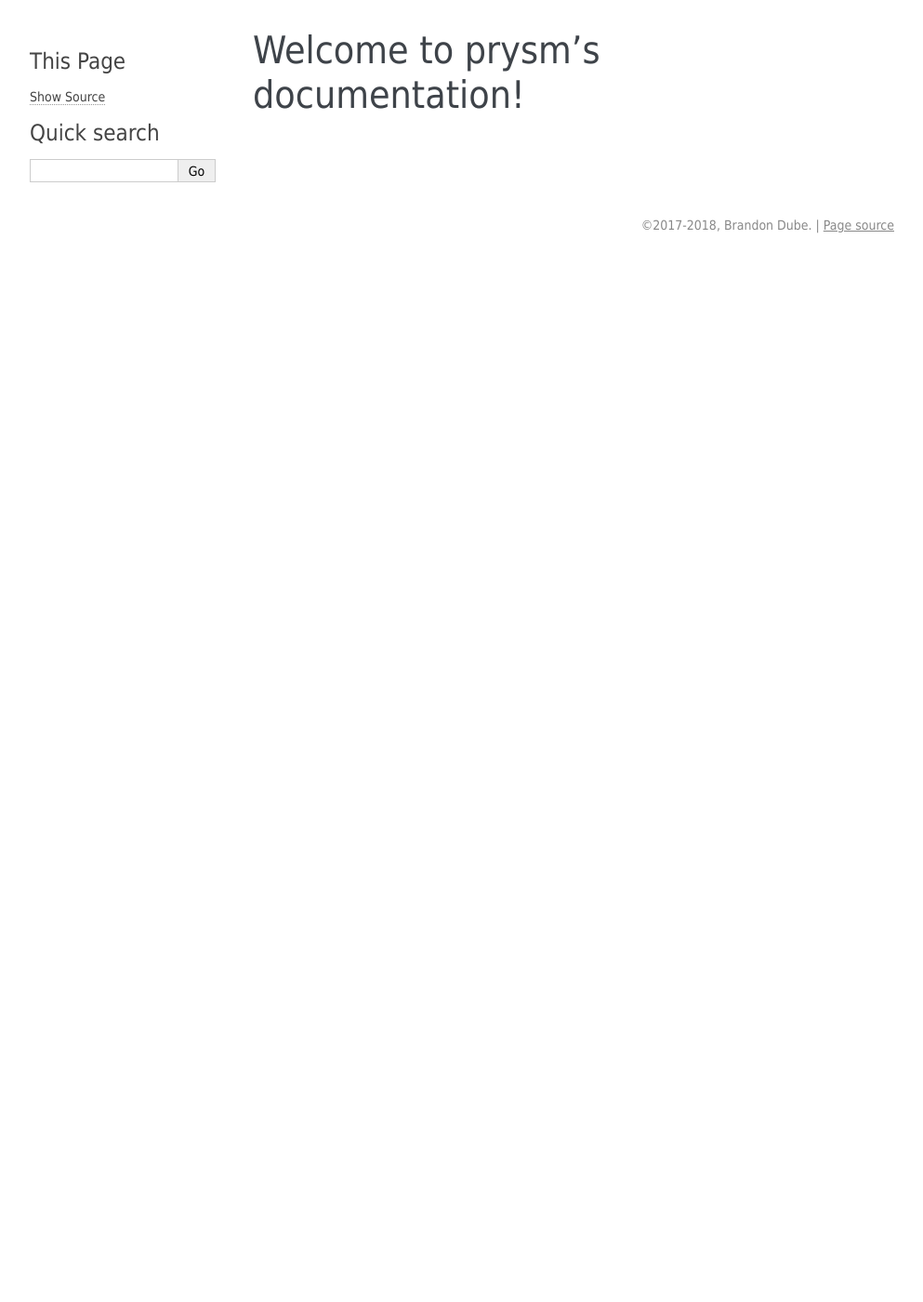
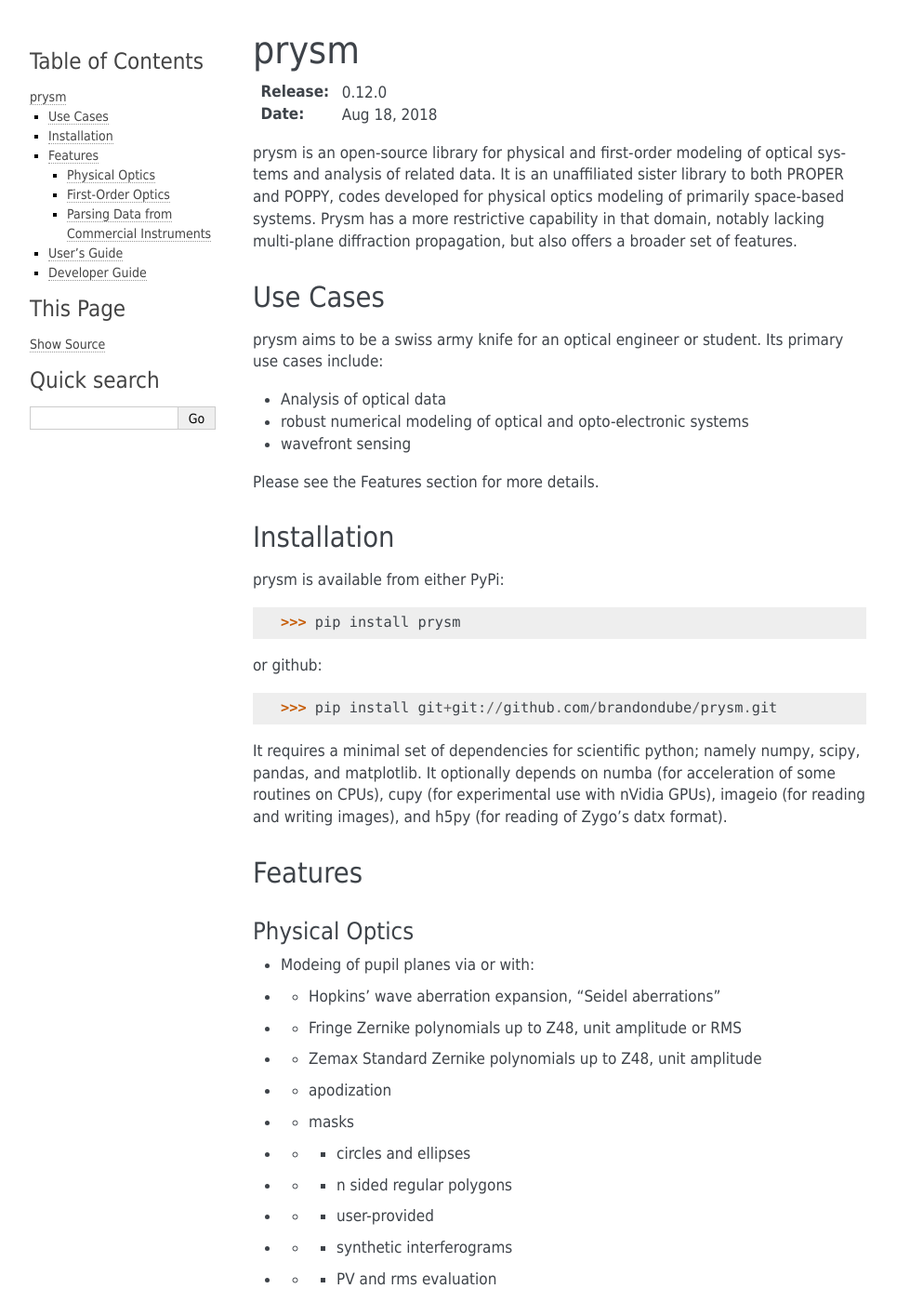
Before and after one commit to brandondube/prysm, a Sphinx documentation site: the page built from docs/source/index.rst, in a window 1280 px wide and 1400 px high. Shown: the whole window at 93% size, without its empty margins (148-1141 px from the left). Built offline with Sphinx 7.4.7, drawn with Linux system fonts in a browser that asks for light colours; some of the changed text lies outside the part shown.

Commit message:
towards better docs

```diff
--- a/docs/source/index.rst
+++ b/docs/source/index.rst
@@ -1,10 +1,100 @@
-.. prysm documentation master file, created by
-   sphinx-quickstart on Mon Aug  7 19:16:41 2017.
-   You can adapt this file completely to your liking, but it should at least
-   contain the root `toctree` directive.
+prysm
+=====
+:Release: |release|
+:Date: |today|
 
-Welcome to prysm's documentation!
-=================================
+prysm is an open-source library for physical and first-order modeling of optical systems and analysis of related data.  It is an unaffiliated sister library to both PROPER and POPPY, codes developed for physical optics modeling of primarily space-based systems.  Prysm has a more restrictive capability in that domain, notably lacking multi-plane diffraction propagation, but also offers a broader set of features.
 
-.. toctree::
-   :maxdepth: 2
+Use Cases
+---------
+prysm aims to be a swiss army knife for an optical engineer or student.  Its primary use cases include:
+
+* Analysis of optical data
+* robust numerical modeling of optical and opto-electronic systems
+* wavefront sensing
+
+Please see the Features section for more details.
+
+Installation
+-----------
+prysm is available from either PyPi:
+
+>>> pip install prysm
+
+or github:
+
+>>> pip install git+git://github.com/brandondube/prysm.git
+
+It requires a minimal set of dependencies for scientific python; namely numpy, scipy, pandas, and matplotlib.  It optionally depends on numba (for acceleration of some routines on CPUs), cupy (for experimental use with nVidia GPUs), imageio (for reading and writing images), and h5py (for reading of Zygo's datx format).
+
+Features
+--------
+
+Physical Optics
+~~~~~~~~~~~~~~~
+
+* Modeing of pupil planes via or with:
+* * Hopkins' wave aberration expansion, "Seidel aberrations"
+* * Fringe Zernike polynomials up to Z48, unit amplitude or RMS
+* * Zemax Standard Zernike polynomials up to Z48, unit amplitude
+* * apodization
+* * masks
+* * * circles and ellipses
+* * * n sided regular polygons
+* * * user-provided
+* * * synthetic interferograms
+* * * PV and rms evaluation
+* * * plotting
+
+* Propagation of pupil planes via Fresnel transforms to Point Spread Functions (PSFs), which support
+* * calculation and plotting of encircled energy
+* * evaluation and plotting of slices
+* * 2D plotting with or without power law scaling
+
+* Computation of MTF from PSFs via the FFT method
+* * MTF Full-Field Displays
+* * MTF vs Field vs Focus
+* * * Best Individual Focus
+* * * Best Average Focus
+* * evaluation at exact cartesian or polar spatial frequencies
+* * 2D and slice plotting
+
+* Rich tools for convolution of PSFs with images or synthetic objects:
+* * pinholes
+* * slits
+* * Siemens stars
+* * tilted squares
+* display and reading of images
+
+* Detector models for e.g. STOP analysis or image synthesis
+
+* Interferometric analysis
+* * cropping, masking
+* * least-squares fitting and subtraction of Zernike modes, planes, and spheres
+* * band-reject filters
+* * evaluation of PV, RMS, Sa
+* * computation of 2D PSD
+* * plotting
+
+First-Order Optics
+~~~~~~~~~~~~~~~~~~
+* object-image distance relation
+* F/#, NA
+* lateral and longitudinal magnification
+* defocus-deltaZ relation
+* two lens EFL and BFL
+
+Parsing Data from Commercial Instruments
+~~~~~~~~~~~~~~~~~~~~~
+* Trioptics ImageMaster MTF benches
+* Zygo Fizeau and white light interferometers
+
+
+User's Guide
+------------
+
+
+Developer Guide
+---------------
+
+prysm's development has been a one-man affair for some number of years.  Contributions are appreciated in earnest.  These may take the form of e.g. improvements to documentation or docstrings, new unit tests to expand coverage and depth of testing, or development of new or expanded features.  Please contact the primary author to begin contributing, or file a PR/issue on github.
```
